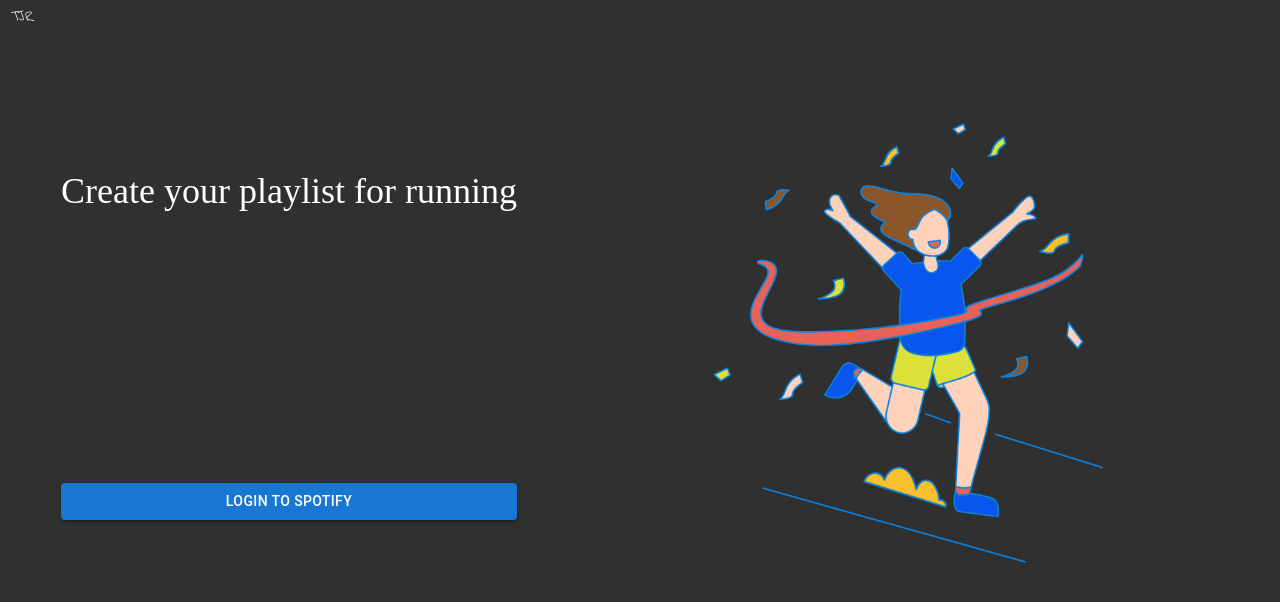
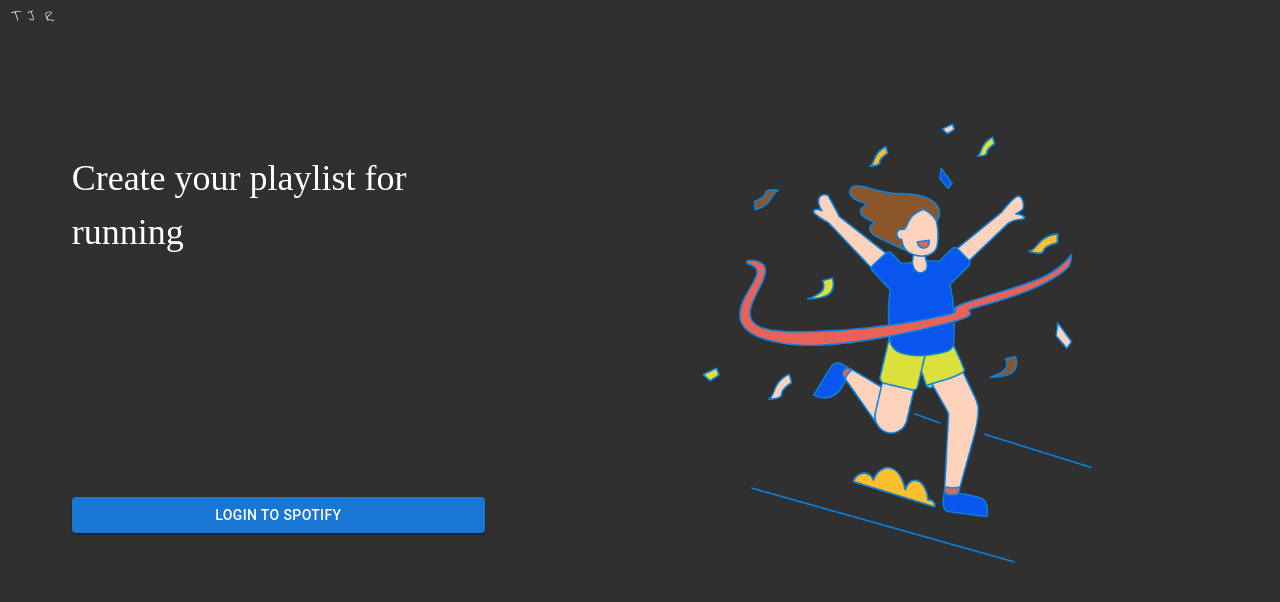
Before and after one commit to tessaRuckstuhl/Spotify-For-Running, a React (Create React App) app: page /welcome in a window 1280 px wide. Shown: the top 602 px of the page. Built offline with nearby package versions, Linux system fonts and the light colour scheme; a web font is replaced by a local one.

Commit message:
update header

```diff
--- a/src/App.js
+++ b/src/App.js
@@ -1,9 +1,8 @@
 import React from 'react';
 import Dashboard from './components/Dashboard';
-import LoginBtn from './components/LoginBtn';
-import Header from './components/Header';
-import { BrowserRouter, Routes, Route, Link } from 'react-router-dom';
+import { BrowserRouter, Routes, Route } from 'react-router-dom';
 import Landing from './pages/Landing';
+import Header from './layouts/Header/Header';
 
 function App() {
   return (
--- a/src/components/Header.js
+++ b/src/layouts/Header/Header.js
@@ -1,7 +1,7 @@
 import React from 'react';
 function Header() {
   return (
-    <div className="text-base text-white font-light font-reenie px-3 py-1">
+    <div className="text-base text-white font-light font-reenie tracking-widest px-3 py-1">
       TJR
     </div>
   );
--- a/src/pages/Landing/index.js
+++ b/src/pages/Landing/index.js
@@ -4,7 +4,7 @@
 function Landing(params) {
   return (
     <div className="flex flex-row justify-around px-5">
-      <div className="flex flex-col justify-around">
+      <div className="flex flex-col justify-around w-1/3">
         <div className="text-4xl text-white font-rampart">
           Create your playlist for running
         </div>
--- a/tailwind.config.js
+++ b/tailwind.config.js
@@ -25,6 +25,9 @@
       '6xl': '64px',
       '7xl': '80px',
     },
+    letterSpacing: {
+      widest: '10px'
+    },
     extend: {},
   },
   plugins: [],
```
